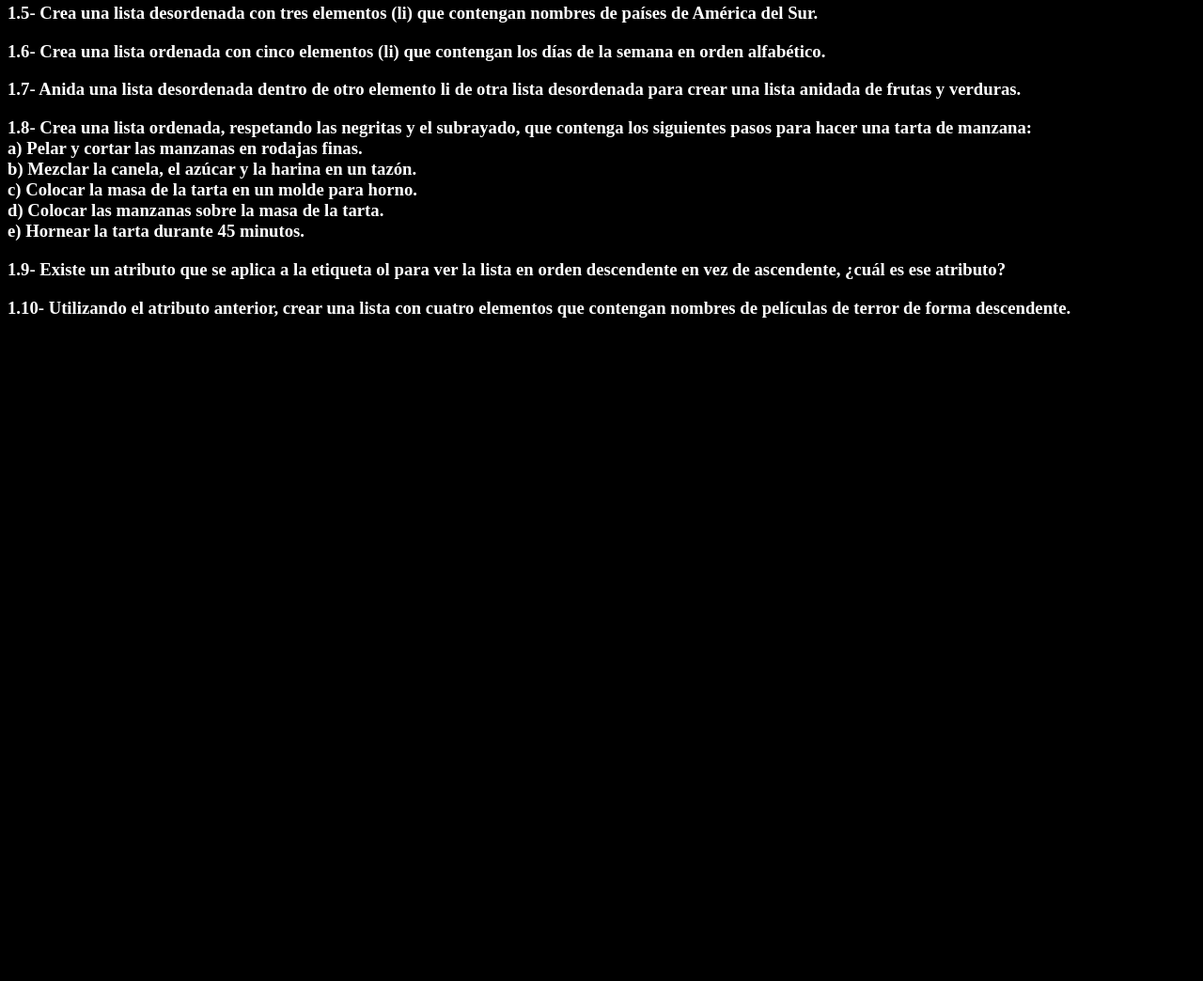
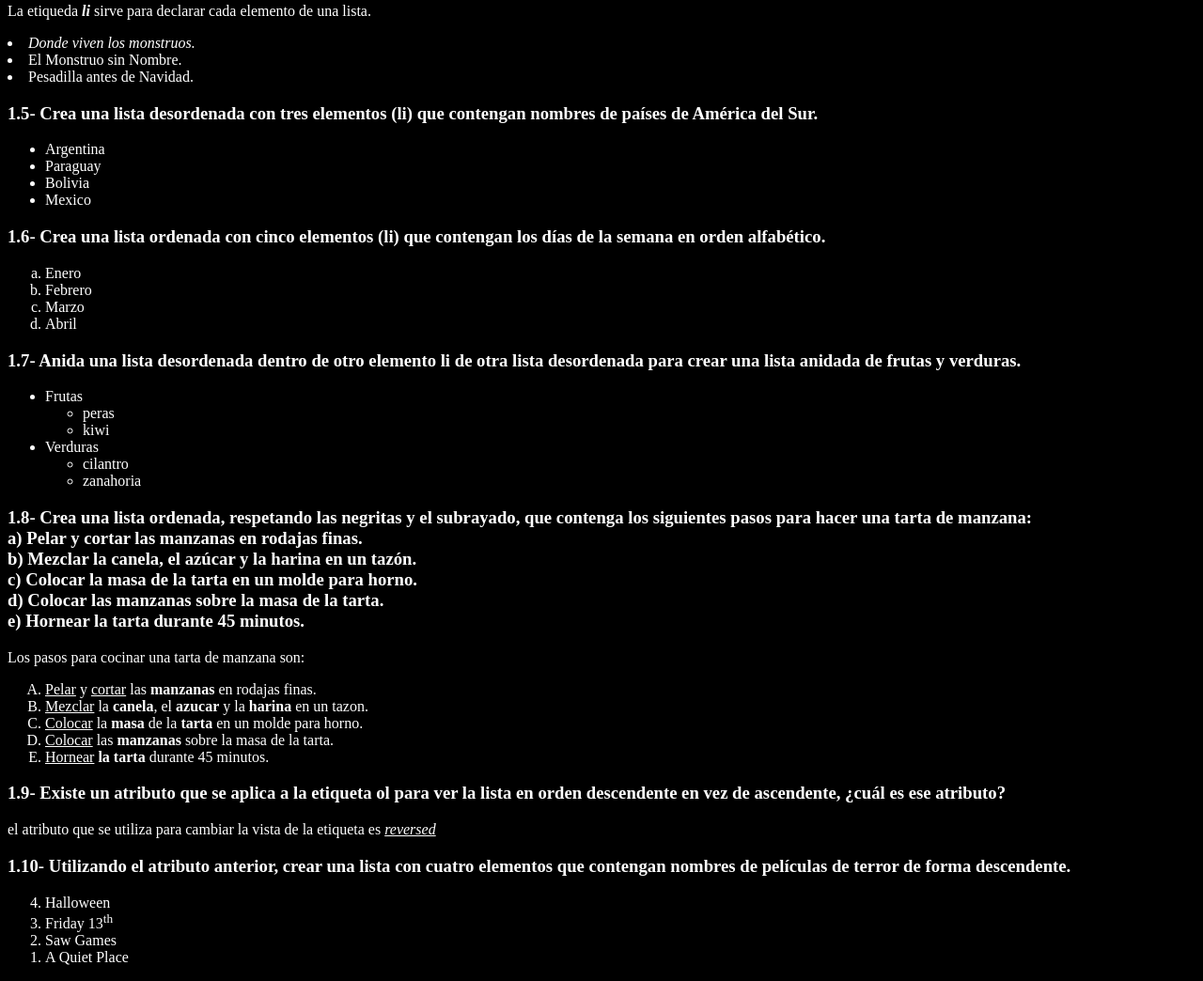
Before and after one commit to SahJof06/01, a plain HTML site: page 02_1.html in a window 1280 px wide. Shown: the part 650-1694 px from the top of the page at 94% size. Before the commit the page ends 1007 px from the top, so only its background shows below. Drawn offline with Linux system fonts and the light colour scheme.

Commit message:
avance TP2

```diff
--- a/02.html
+++ b/02_1.html
@@ -5,7 +5,7 @@
     <meta charset="UTF-8">
     <meta http-equiv="X-UA-Compatible" content="IE=edge">
     <meta name="viewport" content="width=device-width, initial-scale=1.0">
-    <title>Trabajo practico 02</title>
+    <title>Trabajo practico 02 (listas)</title>
     <style>
         h1 {
             color: darkred
@@ -36,10 +36,17 @@
             color: lightcoral
         }
     </style>
+    <style>
+        li {
+            color: white
+        }
+    </style>
 </head>
 
 <body bgcolor="black">
     <h1>Trabajo Practico 02</h1>
+
+
 
     <h3>1.1- ¿Para qué sirve la etiqueta ul?</h3>
     <p>La etiqueta ul sirve para generar listas no ordenadas. <br> Un ejemplo seria: mi casa tiene muchos muebles.
@@ -49,6 +56,8 @@
         <li>mesas</li>
         <li>sillas</li>
     </ul>
+
+
 
     <h3>1.2- ¿Para qué sirve la etiqueta ol?</h3>
     <p>la etiqueta <strong><i>ol</i></strong> sirve para generar listas ordenadas. <br> Un ejemplo seria: el sistema
@@ -60,6 +69,8 @@
         <li>Planetas</li>
         <li>Satelites</li>
     </ol>
+
+
 
     <h3>1.3- ¿Para qué sirve la etiqueta dl?</h3>
     <p>la etiqueta dl sirve para generar una lista descriptiva encerrando terminos en dt y sus descripciones en dd. ej:
@@ -79,39 +90,86 @@
         <dd><i>una joven con un cuerpo cosido por su padre, a pesar de su apariencia, posee un gran corazon</i></dd>
     </dl>
 
+
+
     <h3>1.4- ¿Para qué sirve la etiqueta li?</h3>
-    <p></p>
+    <p>La etiqueda <strong><i>li</i></strong> sirve para declarar cada elemento de una lista.</p>
+    <li><i>Donde viven los monstruos.</i></li>
+    <li>El Monstruo sin Nombre.</li>
+    <li>Pesadilla antes de Navidad.</li>
+
 
     <h3>1.5- Crea una lista desordenada con tres elementos (li) que contengan nombres de países de América del Sur.</h3>
-    <p></p>
+    <ul>
+        <li>Argentina</li>
+        <li>Paraguay</li>
+        <li>Bolivia</li>
+        <li>Mexico</li>
+    </ul>
+
+
 
     <h3>1.6- Crea una lista ordenada con cinco elementos (li) que contengan los días de la semana en orden alfabético.
     </h3>
-    <p></p>
+    <ol type="a">
+        <li>Enero</li>
+        <li>Febrero</li>
+        <li>Marzo</li>
+        <li>Abril</li>
+    </ol>
+
 
     <h3>1.7- Anida una lista desordenada dentro de otro elemento li de otra lista desordenada para crear una lista
         anidada de frutas y verduras.</h3>
-    <p></p>
+    <ul>
+        <li>Frutas
+            <ul>
+                <li>peras</li>
+                <li>kiwi</li>
+            </ul>
+        </li>
+        <li>Verduras
+            <ul>
+                <li>cilantro</li>
+                <li>zanahoria</li>
+            </ul>
+        </li>
+
+    </ul>
+
 
 
     <h3>1.8- Crea una lista ordenada, respetando las negritas y el subrayado, que contenga los siguientes pasos para
         hacer una tarta de manzana: <br> a) Pelar y cortar las manzanas en rodajas finas. <br> b) Mezclar la canela, el
         azúcar y la harina en un tazón. <br> c) Colocar la masa de la tarta en un molde para horno. <br> d) Colocar las
         manzanas sobre la masa de la tarta. <br> e) Hornear la tarta durante 45 minutos.</h3>
-    <p></p>
+    <p>Los pasos para cocinar una tarta de manzana son:</p>
+    <ol type="A">
+        <li><u>Pelar</u> y <u>cortar</u> las <strong>manzanas</strong> en rodajas finas.</li>
+
+        <li><u>Mezclar</u> la <strong>canela</strong>, el <strong>azucar</strong> y la <strong>harina</strong> en un
+            tazon.</li>
+
+        <li><u>Colocar</u> la <strong>masa</strong> de la <strong>tarta</strong> en un molde para horno.</li>
+
+        <li><u>Colocar</u> las <strong>manzanas</strong> sobre la masa de la tarta.</li>
+
+        <li><u>Hornear</u> <strong>la tarta</strong> durante 45 minutos.</li>
+    </ol>
 
     <h3>1.9- Existe un atributo que se aplica a la etiqueta ol para ver la lista en orden descendente en vez de
         ascendente, ¿cuál es ese atributo?</h3>
-    <p></p>
+    <p>el atributo que se utiliza para cambiar la vista de la etiqueta es <u><i>reversed</i></u></p>
 
     <h3>1.10- Utilizando el atributo anterior, crear una lista con cuatro elementos que contengan nombres de películas
         de terror de forma descendente.</h3>
-    <p></p>
+    <ol reversed>
+        <li>Halloween</li>
+        <li>Friday 13<sup>th</sup></li>
+        <li>Saw Games</li>
+        <li>A Quiet Place</li>
 
-
-
-    <h3></h3>
-    <p></p>
+    </ol>
 </body>
 
 </html>
```
Also changed, not shown: 02_2.html (added, +58 -0 lines), materias/index.html (added, +67 -0 lines), materias/taller/redes.html (added, +12 -0 lines), materias/taller/web.html (renamed from index.html, +2 -2 lines).
